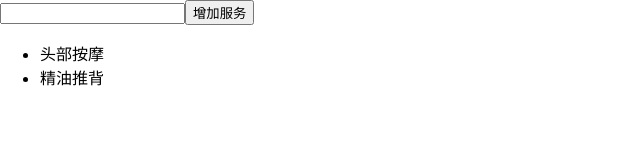
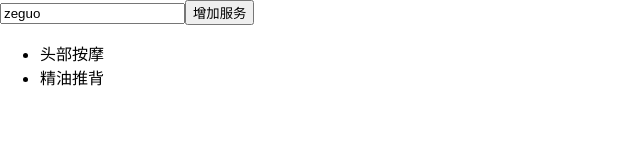
Before and after one commit to zg-zhang/learn-react-jsp, a React (Vite) app: page / in a window 1280 px wide. Shown: the top 160 px of the page, without its empty margins (0-640 px from the left). Built offline with nearby package versions, Linux system fonts and the light colour scheme.

Commit message:
08 数据绑定

```diff
--- a/src/Xiaojiejie.jsx
+++ b/src/Xiaojiejie.jsx
@@ -1,10 +1,18 @@
 import React, {Component, Fragment} from "react";
 
 class Xiaojiejie extends Component {
+    constructor(props) {
+        super(props);
+        this.state = {
+            inputValue: 'zeguo',
+            list: []
+        }
+    }
+
     render() {
         return (
             <Fragment>
-                <div><input/><button> 增加服务 </button></div>
+                <div><input value={this.state.inputValue} onChange={this.inputChange.bind(this)}/><button> 增加服务 </button></div>
                 <ul>
                     <li>头部按摩</li>
                     <li>精油推背</li>
@@ -12,6 +20,13 @@ class Xiaojiejie extends Component {
             </Fragment>
         );
     }
+
+    inputChange(e) {
+        console.log(e.target.value)
+        this.setState({
+            inputValue: e.target.value
+        })
+    }
 }
 
 export default Xiaojiejie
```
